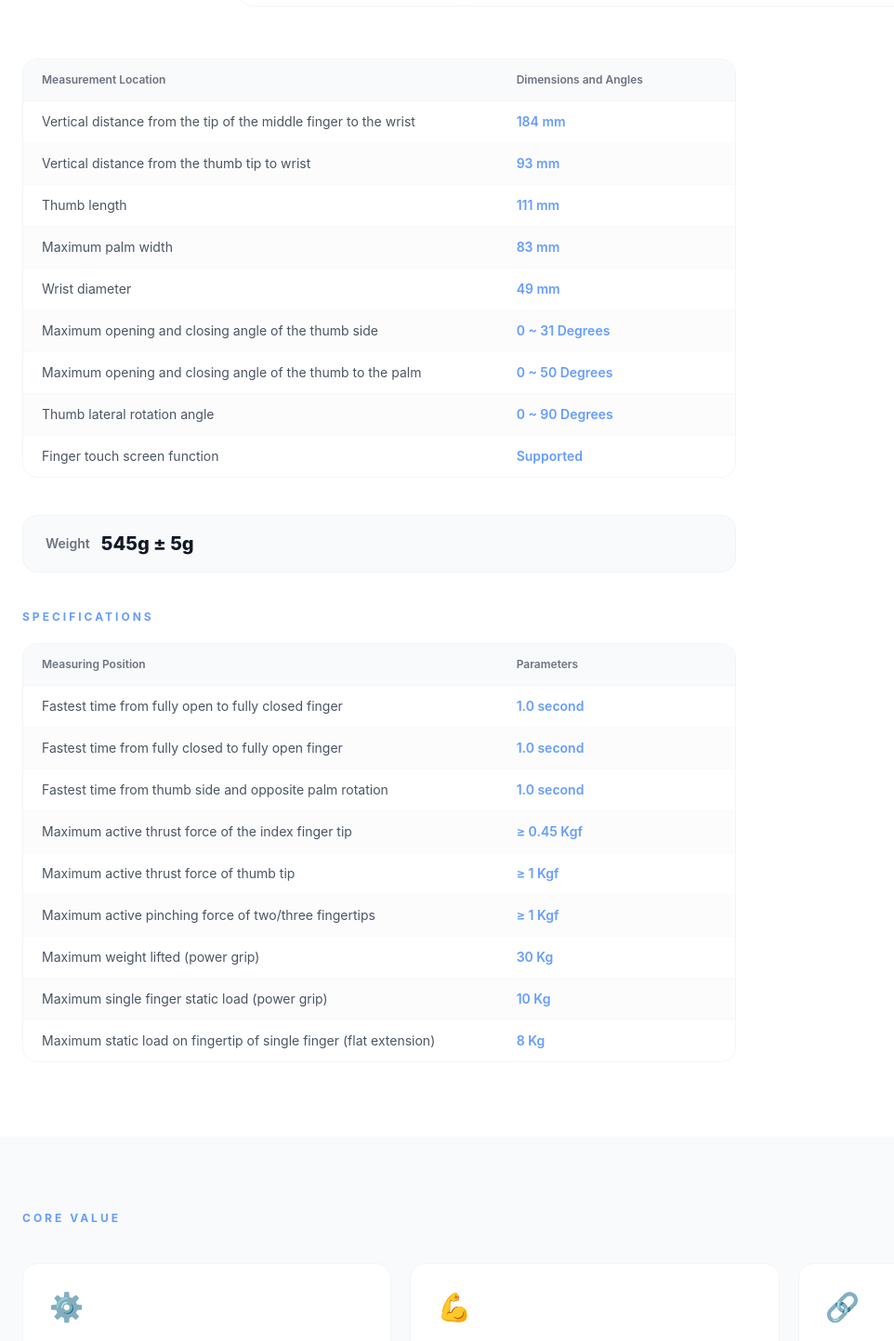
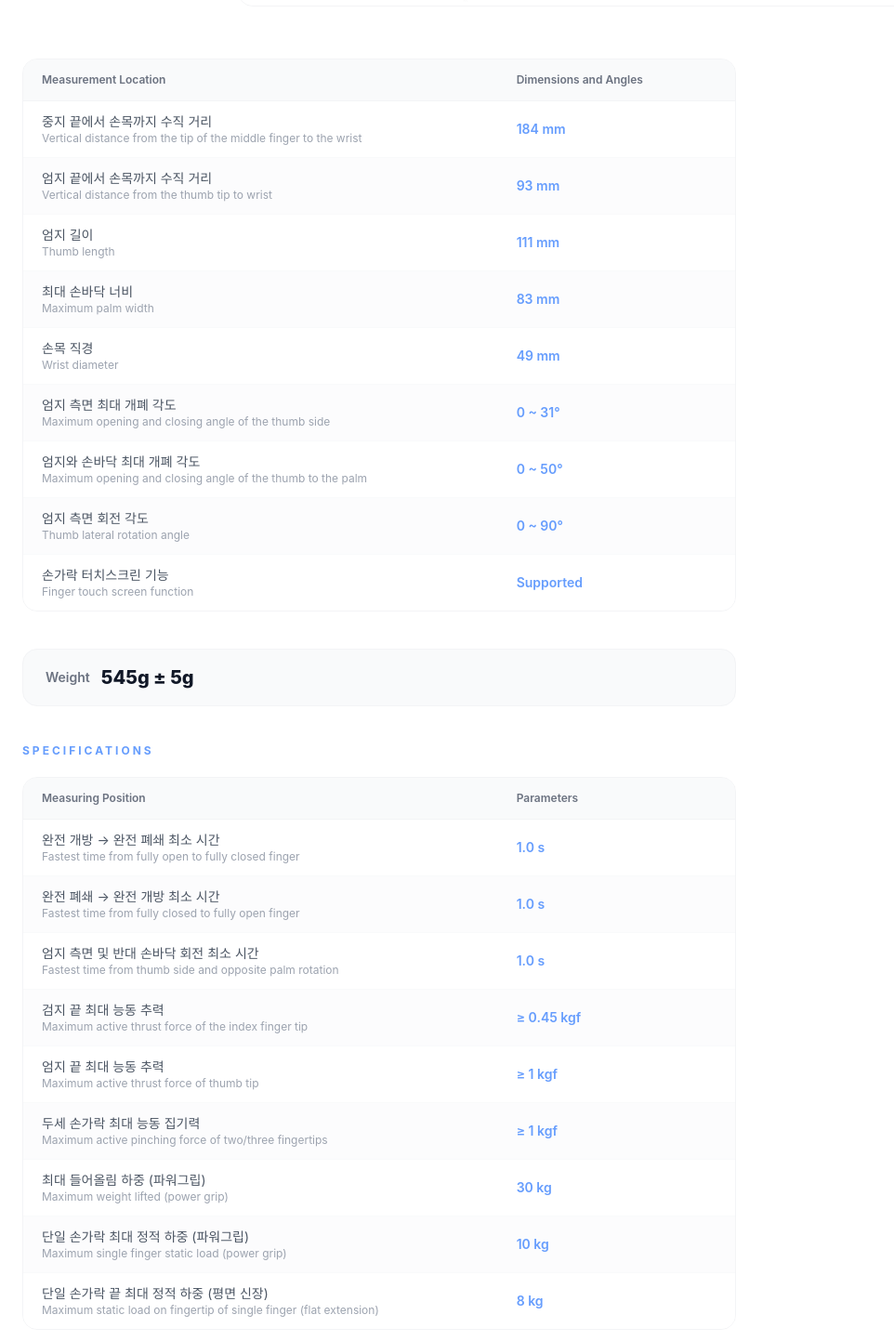
Before and after one commit to Refindkr/refind-renewal, a Next.js app: page /en/products/robot-hand/a002 in a window 1280 px wide. Shown: the part 2521-3964 px from the top of the page at 93% size, without its empty margins (0-962 px from the left). Built offline with nearby package versions, Linux system fonts and the light colour scheme; no server answers.

Commit message:
feat: A002 스펙 테이블 한글명 아래 영문명 추가
Co-Authored-By: Claude Sonnet 4.6 <noreply@anthropic.com>

```diff
--- a/app/[locale]/products/robot-hand/a002/page.tsx
+++ b/app/[locale]/products/robot-hand/a002/page.tsx
@@ -168,19 +168,22 @@ export default async function A002Page({ params }: PageProps) {
                 </thead>
                 <tbody className="divide-y divide-gray-50">
                   {[
-                    [isKo ? "중지 끝에서 손목까지 수직 거리" : "Vertical distance from the tip of the middle finger to the wrist", "184 mm"],
-                    [isKo ? "엄지 끝에서 손목까지 수직 거리" : "Vertical distance from the thumb tip to wrist", "93 mm"],
-                    [isKo ? "엄지 길이" : "Thumb length", "111 mm"],
-                    [isKo ? "최대 손바닥 너비" : "Maximum palm width", "83 mm"],
-                    [isKo ? "손목 직경" : "Wrist diameter", "49 mm"],
-                    [isKo ? "엄지 측면 최대 개폐 각도" : "Maximum opening and closing angle of the thumb side", "0 ~ 31 Degrees"],
-                    [isKo ? "엄지와 손바닥 최대 개폐 각도" : "Maximum opening and closing angle of the thumb to the palm", "0 ~ 50 Degrees"],
-                    [isKo ? "엄지 측면 회전 각도" : "Thumb lateral rotation angle", "0 ~ 90 Degrees"],
-                    [isKo ? "손가락 터치스크린 기능" : "Finger touch screen function", isKo ? "지원" : "Supported"],
-                  ].map(([label, val], i) => (
+                    ["중지 끝에서 손목까지 수직 거리", "Vertical distance from the tip of the middle finger to the wrist", "184 mm"],
+                    ["엄지 끝에서 손목까지 수직 거리", "Vertical distance from the thumb tip to wrist", "93 mm"],
+                    ["엄지 길이", "Thumb length", "111 mm"],
+                    ["최대 손바닥 너비", "Maximum palm width", "83 mm"],
+                    ["손목 직경", "Wrist diameter", "49 mm"],
+                    ["엄지 측면 최대 개폐 각도", "Maximum opening and closing angle of the thumb side", "0 ~ 31°"],
+                    ["엄지와 손바닥 최대 개폐 각도", "Maximum opening and closing angle of the thumb to the palm", "0 ~ 50°"],
+                    ["엄지 측면 회전 각도", "Thumb lateral rotation angle", "0 ~ 90°"],
+                    ["손가락 터치스크린 기능", "Finger touch screen function", isKo ? "지원" : "Supported"],
+                  ].map(([ko, en, val], i) => (
                     <tr key={i} className={i % 2 === 0 ? "bg-white" : "bg-gray-50/50"}>
-                      <td className="px-5 py-3 text-sm text-gray-600">{label}</td>
-                      <td className="px-5 py-3 text-sm font-semibold text-[#669DFD]">{val}</td>
+                      <td className="px-5 py-3 text-sm text-gray-600">
+                        <span className="block">{ko}</span>
+                        <span className="block text-xs text-gray-400">{en}</span>
+                      </td>
+                      <td className="px-5 py-3 text-sm font-semibold text-[#669DFD] whitespace-nowrap">{val}</td>
                     </tr>
                   ))}
                 </tbody>
@@ -213,19 +216,22 @@ export default async function A002Page({ params }: PageProps) {
                 </thead>
                 <tbody className="divide-y divide-gray-50">
                   {[
-                    [isKo ? "완전 개방 → 완전 폐쇄 최소 시간" : "Fastest time from fully open to fully closed finger", "1.0 second"],
-                    [isKo ? "완전 폐쇄 → 완전 개방 최소 시간" : "Fastest time from fully closed to fully open finger", "1.0 second"],
-                    [isKo ? "엄지 측면 및 반대 손바닥 회전 최소 시간" : "Fastest time from thumb side and opposite palm rotation", "1.0 second"],
-                    [isKo ? "검지 끝 최대 능동 추력" : "Maximum active thrust force of the index finger tip", "≥ 0.45 Kgf"],
-                    [isKo ? "엄지 끝 최대 능동 추력" : "Maximum active thrust force of thumb tip", "≥ 1 Kgf"],
-                    [isKo ? "두세 손가락 최대 능동 집기력" : "Maximum active pinching force of two/three fingertips", "≥ 1 Kgf"],
-                    [isKo ? "최대 들어올림 하중 (파워그립)" : "Maximum weight lifted (power grip)", "30 Kg"],
-                    [isKo ? "단일 손가락 최대 정적 하중 (파워그립)" : "Maximum single finger static load (power grip)", "10 Kg"],
-                    [isKo ? "단일 손가락 끝 최대 정적 하중 (평면 신장)" : "Maximum static load on fingertip of single finger (flat extension)", "8 Kg"],
-                  ].map(([label, val], i) => (
+                    ["완전 개방 → 완전 폐쇄 최소 시간", "Fastest time from fully open to fully closed finger", "1.0 s"],
+                    ["완전 폐쇄 → 완전 개방 최소 시간", "Fastest time from fully closed to fully open finger", "1.0 s"],
+                    ["엄지 측면 및 반대 손바닥 회전 최소 시간", "Fastest time from thumb side and opposite palm rotation", "1.0 s"],
+                    ["검지 끝 최대 능동 추력", "Maximum active thrust force of the index finger tip", "≥ 0.45 kgf"],
+                    ["엄지 끝 최대 능동 추력", "Maximum active thrust force of thumb tip", "≥ 1 kgf"],
+                    ["두세 손가락 최대 능동 집기력", "Maximum active pinching force of two/three fingertips", "≥ 1 kgf"],
+                    ["최대 들어올림 하중 (파워그립)", "Maximum weight lifted (power grip)", "30 kg"],
+                    ["단일 손가락 최대 정적 하중 (파워그립)", "Maximum single finger static load (power grip)", "10 kg"],
+                    ["단일 손가락 끝 최대 정적 하중 (평면 신장)", "Maximum static load on fingertip of single finger (flat extension)", "8 kg"],
+                  ].map(([ko, en, val], i) => (
                     <tr key={i} className={i % 2 === 0 ? "bg-white" : "bg-gray-50/50"}>
-                      <td className="px-5 py-3 text-sm text-gray-600">{label}</td>
-                      <td className="px-5 py-3 text-sm font-semibold text-[#669DFD]">{val}</td>
+                      <td className="px-5 py-3 text-sm text-gray-600">
+                        <span className="block">{ko}</span>
+                        <span className="block text-xs text-gray-400">{en}</span>
+                      </td>
+                      <td className="px-5 py-3 text-sm font-semibold text-[#669DFD] whitespace-nowrap">{val}</td>
                     </tr>
                   ))}
                 </tbody>
```
